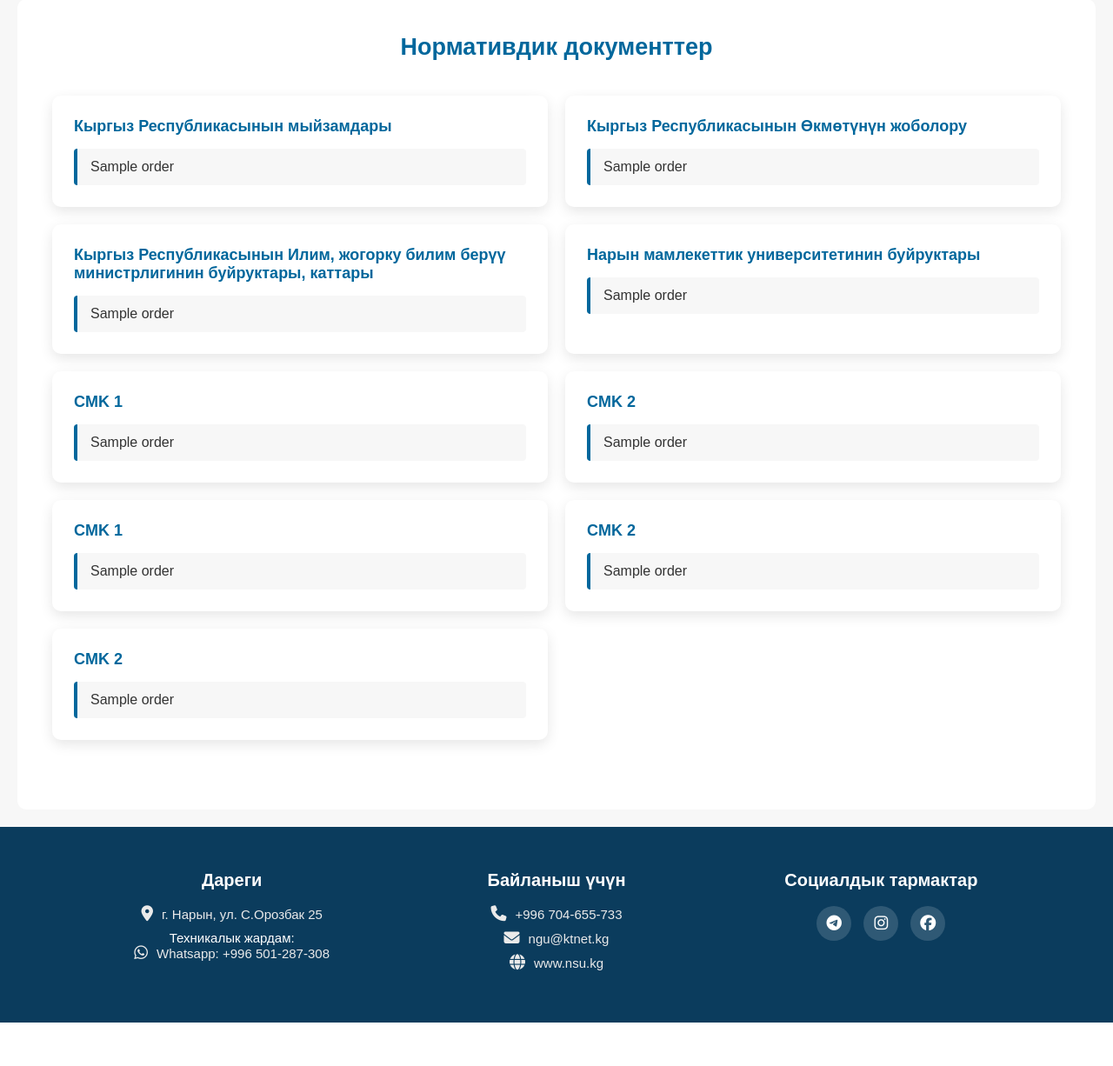
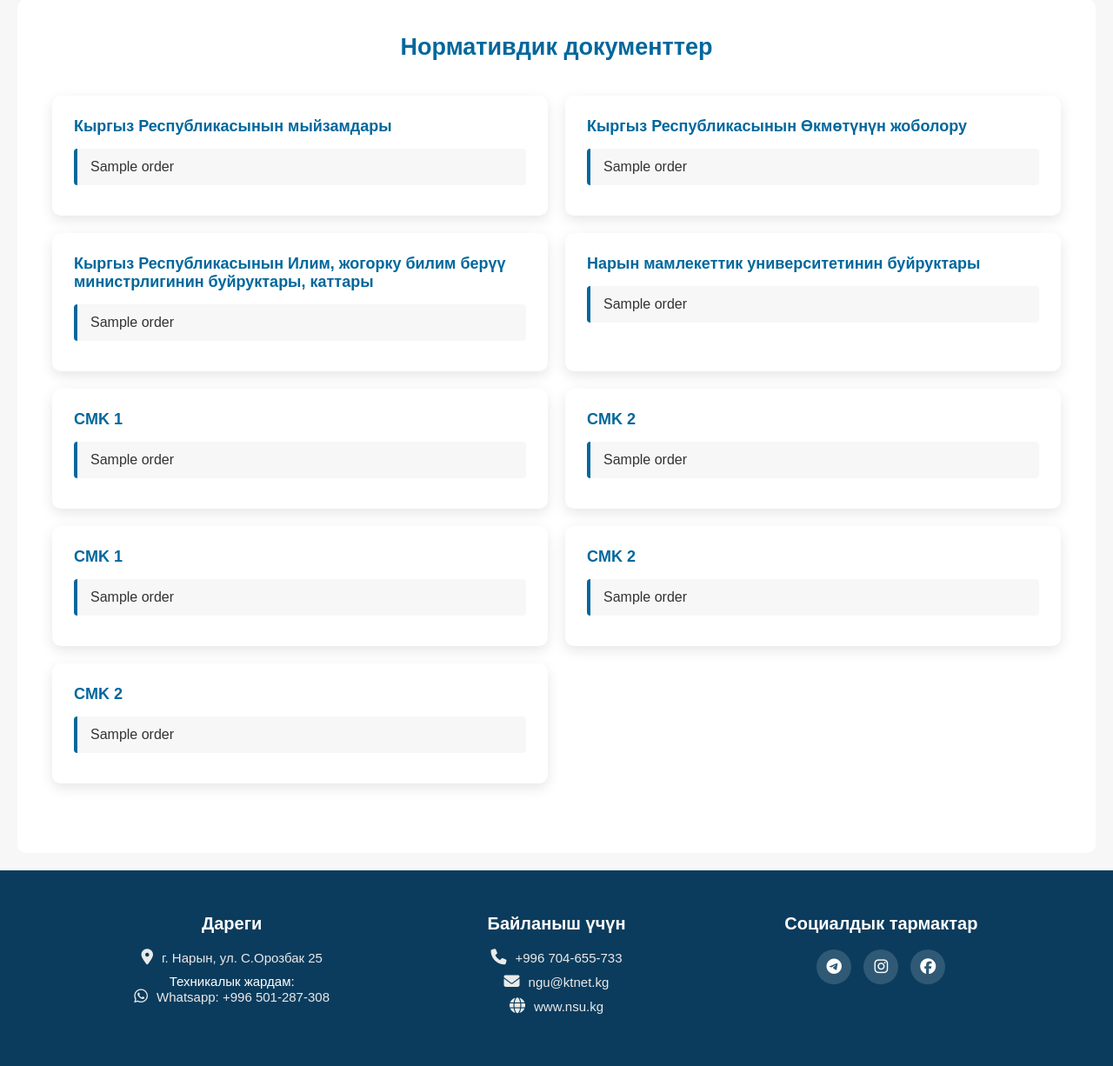
Before and after one commit to Kamchybek2004/acr, a Django app: template core/templates/core/document.html in a window 1280 px wide. Shown: the part 649-1875 px from the top of the page at 87% size. Before the commit the page ends 1825 px from the top, so only its background shows below. Run offline with Django 5.2, Linux system fonts and the light colour scheme; the template is opened without the code that fills it: most values are stand-ins (such as "Sample title", 1, 10 or a date in 2020).

Commit message:
Исправление № 3

```diff
--- a/static/css/document.css
+++ b/static/css/document.css
@@ -67,8 +67,7 @@
 }
 
 /* Последний элемент без нижнего отступа */
-.law-block a:last-child,
-.resolution-block a:last-child {
+.law-block a:last-child {
     margin-bottom: 0;
 }
 
```
